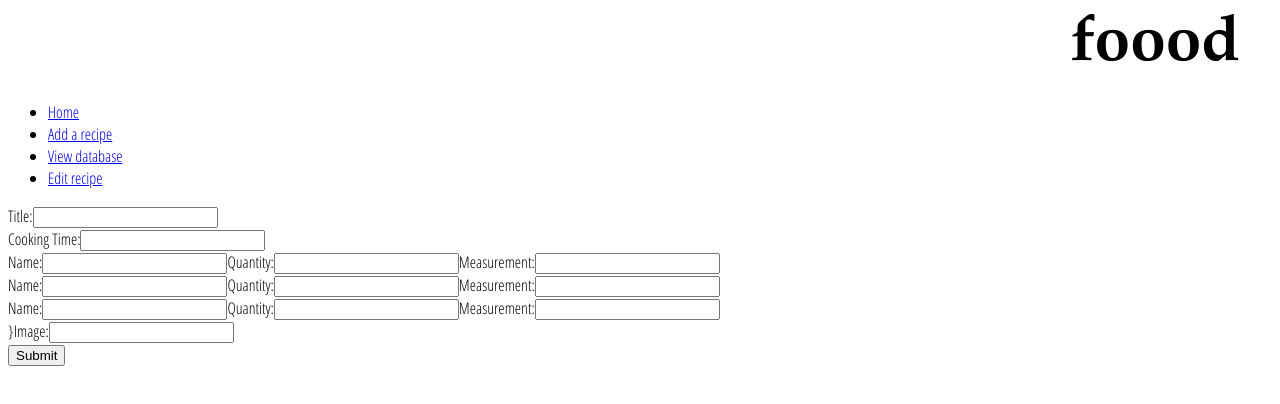
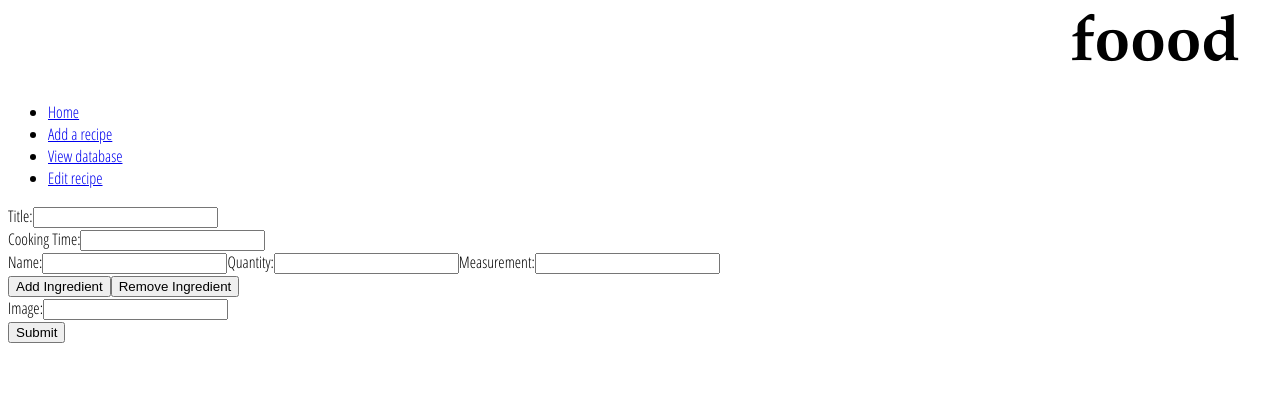
Before and after one commit to edpe/foood, a React (Create React App) app: page /add-recipe in a window 1280 px wide. Shown: the top 404 px of the page. Built offline with nearby package versions, Linux system fonts and the light colour scheme.

Commit message:
feat: add ingredient buttons

```diff
--- a/src/components/AddRecipe.js
+++ b/src/components/AddRecipe.js
@@ -10,11 +10,7 @@ class AddRecipe extends Component {
         title: "",
         image: "",
         duration: "",
-        ingredients: [
-          {title: "", quantity: "", measurement: ""},
-          {title: "", quantity: "", measurement: ""},
-          {title: "", quantity: "", measurement: ""}
-        ]
+        ingredients: [{ title: "", quantity: "", measurement: "" }]
       }
     };
     this.addRecipeService = new RecipeService();
@@ -27,7 +23,7 @@ class AddRecipe extends Component {
     const target = event.currentTarget;
     const value = target.value;
     const name = target.name;
-console.log(this.state.recipe)
+    console.log(this.state.recipe);
     this.setState(state => ({
       recipe: {
         ...state.recipe,
@@ -36,22 +32,23 @@ console.log(this.state.recipe)
     }));
   }
 
-  onIngredientFormChange = (evt) => {
+  onIngredientFormChange = evt => {
     const currentTarget = evt.currentTarget;
     const value = currentTarget.value;
     const name = currentTarget.name;
-    console.log(this.state)
-    this.setState(state => ({
+
+    console.log(this.state);
+
+    this.setState(state => {
+      let new_state = {
         recipe: {
-        ...state.recipe,
-        ingredients: [
-          { [name]: value }
-        ]
+          ...state.recipe
         }
-
-    }));
-
-  }
+      };
+      new_state["recipe"]["ingredients"][0]["title"] = value;
+      return new_state;
+    });
+  };
   //
   //   this.setState(oldState => {
   //     const ingredients = oldState.recipe.ingredients;
@@ -109,7 +106,8 @@ console.log(this.state.recipe)
             />
           </label>
           <br />
-          {/* this.state.recipe.ingredients.map((ing, i) => (
+
+          {this.state.recipe.ingredients.map((ing, i) => (
             <IngredientForm
               key={i}
               onChange={evt => this.onIngredientFormChange(evt, i)}
@@ -117,24 +115,9 @@ console.log(this.state.recipe)
               quantity={ing.quantity}
               measurement={ing.measurement}
             />
-          )) */}
-          <IngredientForm
-            onChange={this.onIngredientFormChange}
-            name={this.state.recipe.ingredients[0].title}
-            quantity={this.state.recipe.ingredients[0].quantity}
-            measurement={this.state.recipe.ingredients[0].measurement}
-          />
-          <IngredientForm
-            name={this.state.recipe.ingredients[1].title}
-            quantity={this.state.recipe.ingredients[1].quantity}
-            measurement={this.state.recipe.ingredients[1].measurement}
-          />
-          <IngredientForm
-            name={this.state.recipe.ingredients[2].title}
-            quantity={this.state.recipe.ingredients[2].quantity}
-            measurement={this.state.recipe.ingredients[2].measurement}
-          />
-        {/*  <button
+          ))}
+          {
+              <button
                 type="button"
                 onClick={() =>
                   this.setState(oldState => ({
@@ -148,9 +131,28 @@ console.log(this.state.recipe)
                     }
                   }))
                 }
-            children="add ing"
-          />{" "}
-          */}}
+                children="Add Ingredient"
+              />
+          }
+
+          {
+            <>
+              <button
+                type="button"
+                onClick={() =>
+                  this.setState(oldState => ({
+                    recipe: {
+                      ...oldState.recipe,
+                      ingredients: oldState.recipe.ingredients.slice(-1)
+                    }
+                  }))
+                }
+                children="Remove Ingredient"
+              />
+              <br />
+            </>
+          }
+
 
 
           <label>
```
Lines whose indentation alone changed are shown as unchanged.
